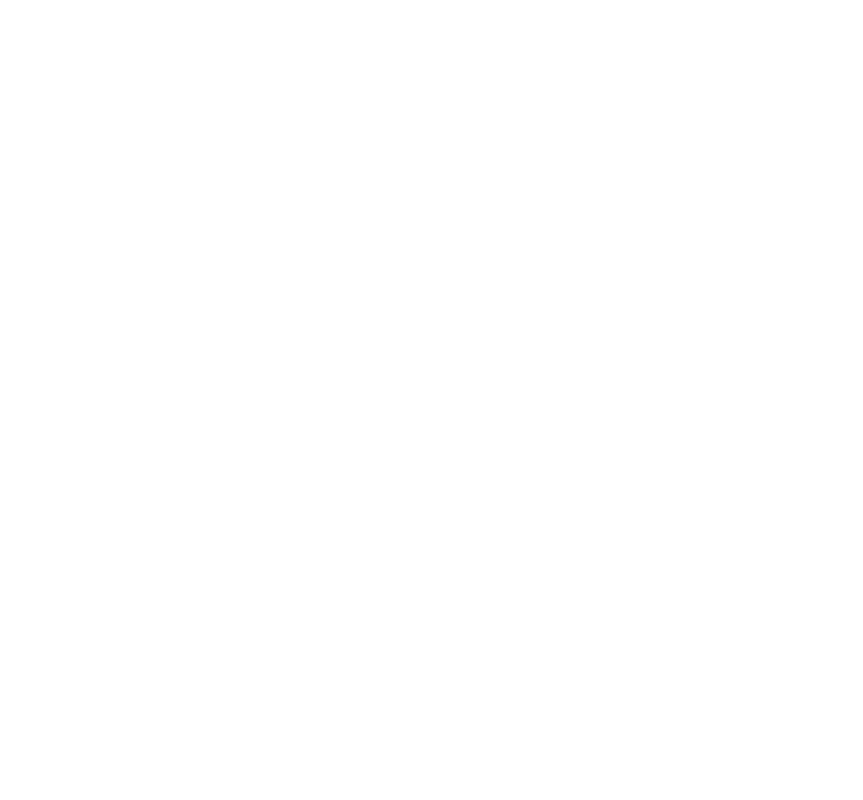
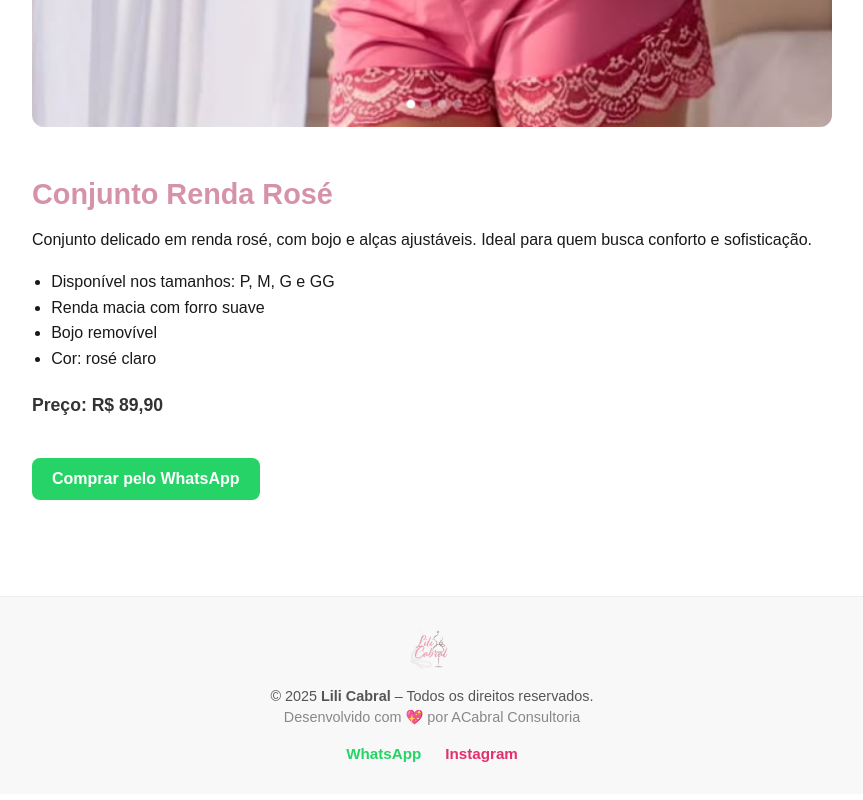
Before and after one commit to adaltoncabral/site-lili-cabral, a Next.js app: page /produtos/conjunto-renda-rose in a window 1280 px wide. Before the commit this address had no page. Shown: the part 992-1792 px from the top of the page, without its empty margins (208-1071 px from the left). Before the commit the page ends 800 px from the top, so only its background shows below. Built offline with nearby package versions, Linux system fonts and the light colour scheme.

Commit message:
Add files via upload

```diff
--- /dev/null
+++ b/pages/produtos/conjunto-renda-rose.js
@@ -0,0 +1,60 @@
+import Head from 'next/head';
+import Header from '../../components/Header';
+import Footer from '../../components/Footer';
+import FloatingButton from '../../components/FloatingButton';
+import Analytics from '../../components/Analytics';
+
+export default function ProdutoDetalhado() {
+  return (
+    <>
+      <Head>
+        <title>Conjunto Renda Rosé – Lili Cabral</title>
+        <meta name="description" content="Conjunto de lingerie em renda rosé: conforto, elegância e delicadeza para o seu dia a dia. Disponível em diversos tamanhos." />
+        <meta property="og:title" content="Conjunto Renda Rosé – Lili Cabral" />
+        <meta property="og:description" content="Conjunto de lingerie em renda rosé: conforto, elegância e delicadeza para o seu dia a dia." />
+        <meta property="og:image" content="/Conjunto_Renda_Rose.png" />
+        <meta property="og:type" content="product" />
+      </Head>
+
+      <Analytics />
+      <Header />
+
+      <main style={{ maxWidth: '800px', margin: '80px auto 0', padding: '2rem', fontFamily: 'sans-serif', color: '#191919' }}>
+        <div style={{ display: 'flex', flexDirection: 'column', gap: '2rem' }}>
+          <img src="/Conjunto_Renda_Rose.png" alt="Conjunto Renda Rosé" style={{ width: '100%', borderRadius: '12px' }} />
+
+          <div>
+            <h1 style={{ color: '#d693a8', fontSize: '1.8rem', marginBottom: '1rem' }}>Conjunto Renda Rosé</h1>
+            <p style={{ fontSize: '1rem', lineHeight: '1.6' }}>
+              Conjunto delicado em renda rosé, com bojo e alças ajustáveis. Ideal para quem busca conforto e sofisticação.
+            </p>
+            <ul style={{ marginTop: '1rem', paddingLeft: '1.2rem', lineHeight: '1.6' }}>
+              <li>Disponível nos tamanhos: P, M, G e GG</li>
+              <li>Renda macia com forro suave</li>
+              <li>Bojo removível</li>
+              <li>Cor: rosé claro</li>
+            </ul>
+            <p style={{ marginTop: '1.5rem', fontWeight: 'bold', fontSize: '1.1rem', color: '#333' }}>Preço: R$ 89,90</p>
+
+            <a href="https://wa.me/5533984142006?text=Olá!%20Vi%20o%20Conjunto%20Renda%20Rosé%20no%20site%20e%20quero%20comprar!" target="_blank" rel="noopener noreferrer"
+              style={{
+                display: 'inline-block',
+                marginTop: '1.5rem',
+                backgroundColor: '#25d366',
+                color: '#fff',
+                padding: '12px 20px',
+                borderRadius: '8px',
+                textDecoration: 'none',
+                fontWeight: 'bold'
+              }}>
+              Comprar pelo WhatsApp
+            </a>
+          </div>
+        </div>
+      </main>
+
+      <FloatingButton />
+      <Footer />
+    </>
+  );
+}
```
Also changed, not shown: 1 other file (tests, documents, lock files or other folders).
